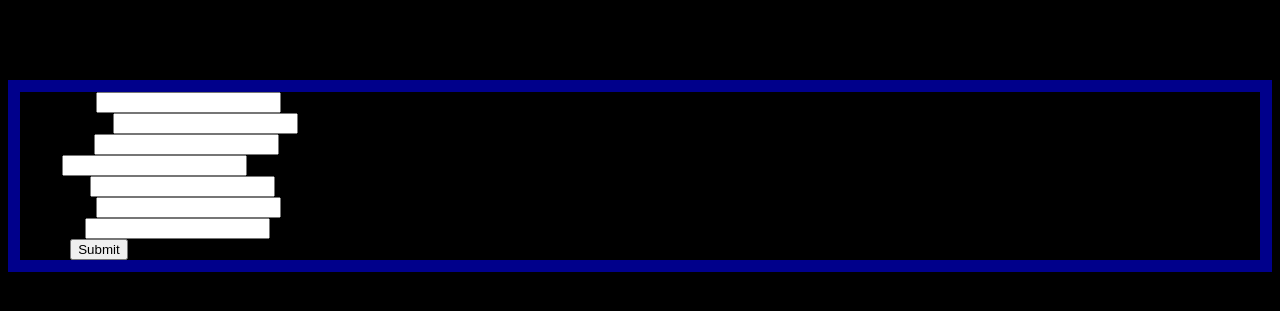
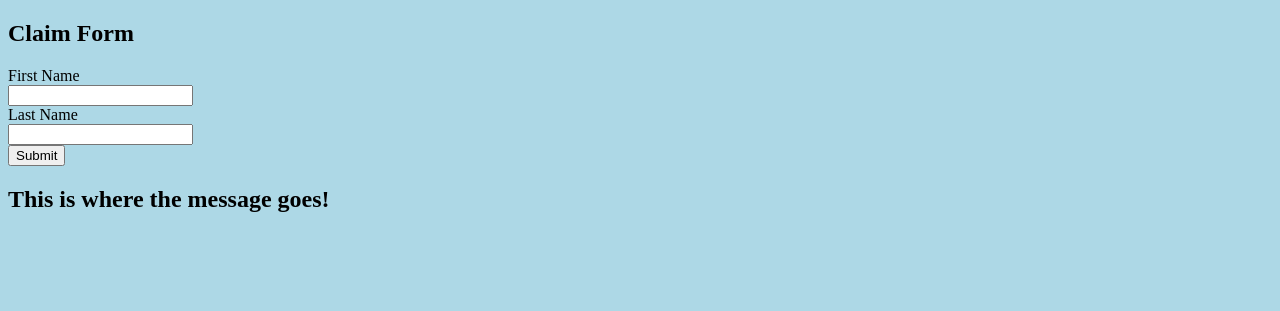
Before and after one commit to gencheff/Learning, a PHP site: page / in a window 1280 px wide. Shown: the top 311 px of the page. Run offline with PHP 8.4, Linux system fonts and the light colour scheme.

Commit message:
amend form markup

```diff
--- a/claim-form/form.css
+++ b/claim-form/form.css
@@ -1,10 +1,10 @@
 body {
-  background-color: black;
+  background-color: lightblue;
 
 }
 
 .container {
-	border: solid 12px darkblue;
+	border: solid 2px darkblue;
 	margin:auto;
 
 
--- a/claim-form/index.php
+++ b/claim-form/index.php
@@ -5,49 +5,44 @@
 	<link rel="stylesheet" type="text/css" href="form.css">
 </head>
 <body>
-	<?php
-	//require 'index.views.php';
+	<div class="wrapper">
+		<section class="contact">
+			<div class="contact__head">
+				<h2>Claim Form</h2>
+			</div>
 
+			<div class="contact__body">
+				<form class="form">
+					<div class="form__row">
+						<div class="form__label">
+							<label for="first-name">First Name</label>
+						</div>
 
-      if (isset($_POST['submit'])) {
+						<div class="form__controls">
+							<input type="text" id="first-name" name="first-name">
+						</div>
+					</div>
 
-    	$firstname = $_POST['firstname'];
-    	$secondname = $_POST['secondname'];
-    	$lastname = $_POST['lastname'];
-    	$email = $_POST['email'];
-    	$telephone = $_POST['telephone'];
-    	$username = $_POST['username'];
-    	$password = $_POST['password'];
+					<div class="form__row">
+						<div class="form__label">
+							<label for="last-name">Last Name</label>
+						</div>
 
+						<div class="form__controls">
+							<input id="last-name" type="text" name="last-name">
+						</div>
+					</div>
 
-       }
+					<div class="form__button">
+						<input type="submit" name="submit" value="Submit">
+					</div>
+				</form>
+			</div>
 
-    ?>
-
-	<h1>Registration Form</h1>
-	<div class="container">
-		<form action="index.php" method="POST">
-			First Name <input type="text" name="firstname"><br>
-			Second Name <input type="text" name="secondname"><br>
-			Last Name <input type="text" name="lastname"><br>
-			Email <input type="email" name="email"><br>
-			Telephone <input type="text" name="telephone"><br>
-			User Name <input type="text" name="username"><br>
-			Password <input type="password" name="password"><br>
-			Submit <input type="Submit" name="submit"><br>
-		</form>
+			<div class="contact__foot">
+				<h2>This is where the message goes!</h2>
+			</div>
+		</section>
 	</div>
-
-
-
-
-
-
-
-
-
-
-
-
 </body>
 </html>
```
